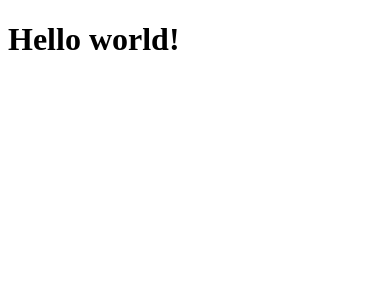
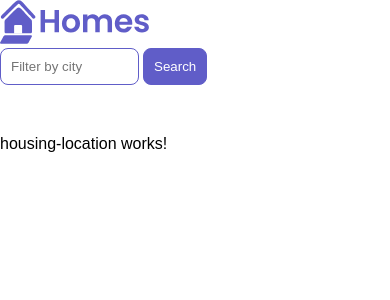
Before and after one commit to codecomigo/app-tutorial-angular, an Angular app: page / in a window 390 px wide. Shown: the top 300 px of the page. Built offline with nearby package versions, Linux system fonts and the light colour scheme.

Commit message:
Add styles.css for the root app

```diff
--- a/src/app/app.component.ts
+++ b/src/app/app.component.ts
@@ -1,13 +1,22 @@
 import { Component } from '@angular/core';
 import { CommonModule } from '@angular/common';
 import { RouterOutlet } from '@angular/router';
+import { HomeComponent } from './home/home.component';
 
 @Component({
   selector: 'app-root',
   standalone: true,
-  imports: [CommonModule, RouterOutlet],
-  // templateUrl: './app.component.html',
-  template: `<h1>Hello world!</h1>`,
+  imports: [CommonModule, RouterOutlet, HomeComponent],
+  template: `
+  <main>
+    <header class="brand-name">
+      <img class="brand-logo" src="/assets/logo.svg" alt="logo" aria-hidden="true">
+    </header>
+    <section class="content">
+      <app-home></app-home>
+    </section>
+  </main>
+`,
   styleUrl: './app.component.css'
 })
 export class AppComponent {
--- /dev/null
+++ b/src/app/home/home.component.css
@@ -0,0 +1,40 @@
+.results {
+    display: grid;
+    column-gap: 14px;
+    row-gap: 14px;
+    grid-template-columns: repeat(auto-fill, minmax(400px, 400px));
+    margin-top: 50px;
+    justify-content: space-around;
+  }
+
+  input[type="text"] {
+    border: solid 1px var(--primary-color);
+    padding: 10px;
+    border-radius: 8px;
+    margin-right: 4px;
+    display: inline-block;
+    width: 30%;
+  }
+
+  button {
+    padding: 10px;
+    border: solid 1px var(--primary-color);
+    background: var(--primary-color);
+    color: white;
+    border-radius: 8px;
+  }
+
+  @media (min-width: 500px) and (max-width: 768px) {
+    .results {
+        grid-template-columns: repeat(2, 1fr);
+    }
+    input[type="text"] {
+        width: 70%;
+    }
+  }
+
+  @media (max-width: 499px) {
+    .results {
+        grid-template-columns: 1fr;
+    }
+  }
--- /dev/null
+++ b/src/app/home/home.component.ts
@@ -0,0 +1,23 @@
+import { Component } from '@angular/core';
+import { HousingLocationComponent } from '../housing-location/housing-location.component';
+
+@Component({
+  selector: 'app-home',
+  standalone: true,
+  imports: [HousingLocationComponent],
+  template: `
+  <section>
+    <form>
+      <input type="text" placeholder="Filter by city">
+      <button class="primary" type="button">Search</button>
+    </form>
+  </section>
+  <section class="results">
+    <app-housing-location></app-housing-location>
+  </section>
+  `,
+  styleUrl: './home.component.css'
+})
+export class HomeComponent {
+
+}
--- /dev/null
+++ b/src/app/housing-location/housing-location.component.css
@@ -0,0 +1,31 @@
+.listing {
+  background: var(--accent-color);
+  border-radius: 30px;
+  padding-bottom: 30px;
+}
+.listing-heading {
+  color: var(--primary-color);
+  padding: 10px 20px 0 20px;
+}
+.listing-photo {
+  height: 250px;
+  width: 100%;
+  object-fit: cover;
+  border-radius: 30px 30px 0 0;
+}
+.listing-location {
+  padding: 10px 20px 20px 20px;
+}
+.listing-location::before {
+  content: url("/assets/location-pin.svg") / "";
+}
+
+section.listing a {
+  padding-left: 20px;
+  text-decoration: none;
+  color: var(--primary-color);
+}
+section.listing a::after {
+  content: "\203A";
+  margin-left: 5px;
+}
--- /dev/null
+++ b/src/app/housing-location/housing-location.component.ts
@@ -0,0 +1,16 @@
+import { Component } from '@angular/core';
+
+@Component({
+  selector: 'app-housing-location',
+  standalone: true,
+  imports: [],
+  template: `
+    <p>
+      housing-location works!
+    </p>
+  `,
+  styleUrl: './housing-location.component.css'
+})
+export class HousingLocationComponent {
+
+}
--- a/src/styles.css
+++ b/src/styles.css
@@ -1 +1,24 @@
 /* You can add global styles to this file, and also import other style files */
+* {
+    margin: 0;
+    padding: 0;
+  }
+
+  body {
+    font-family: 'Be Vietnam Pro', sans-serif;
+  }
+
+  :root {
+    --primary-color: #605DC8;
+    --secondary-color: #8B89E6;
+    --accent-color: #e8e7fa;
+    --shadow-color: #E8E8E8;
+  }
+
+  button.primary {
+    padding: 10px;
+    border: solid 1px var(--primary-color);
+    background: var(--primary-color);
+    color: white;
+    border-radius: 8px;
+  }
```
Also changed, not shown: src/assets/location-pin.svg (added), src/assets/logo.svg (added).
